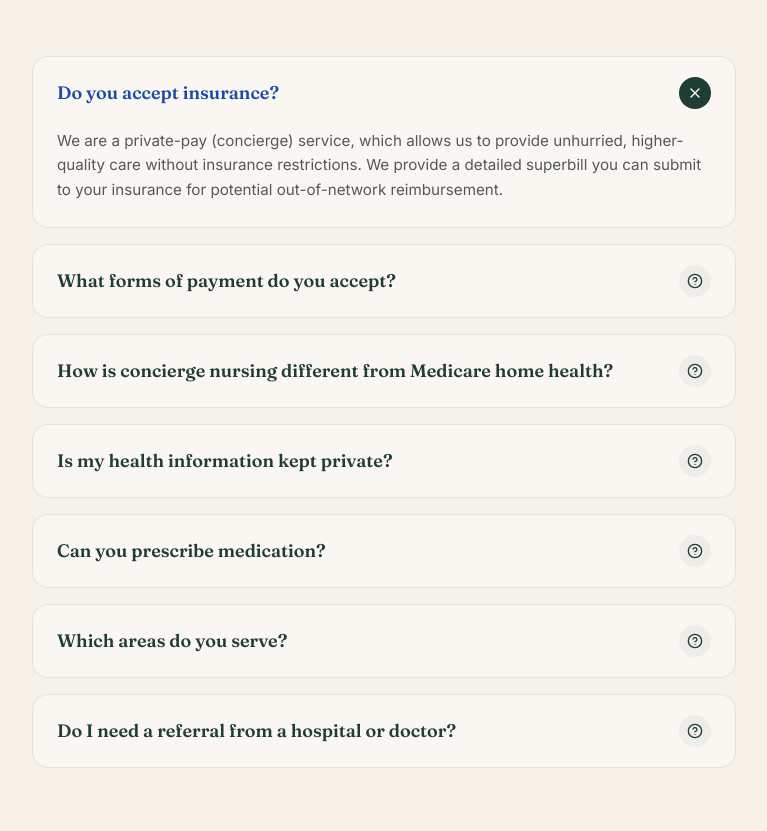
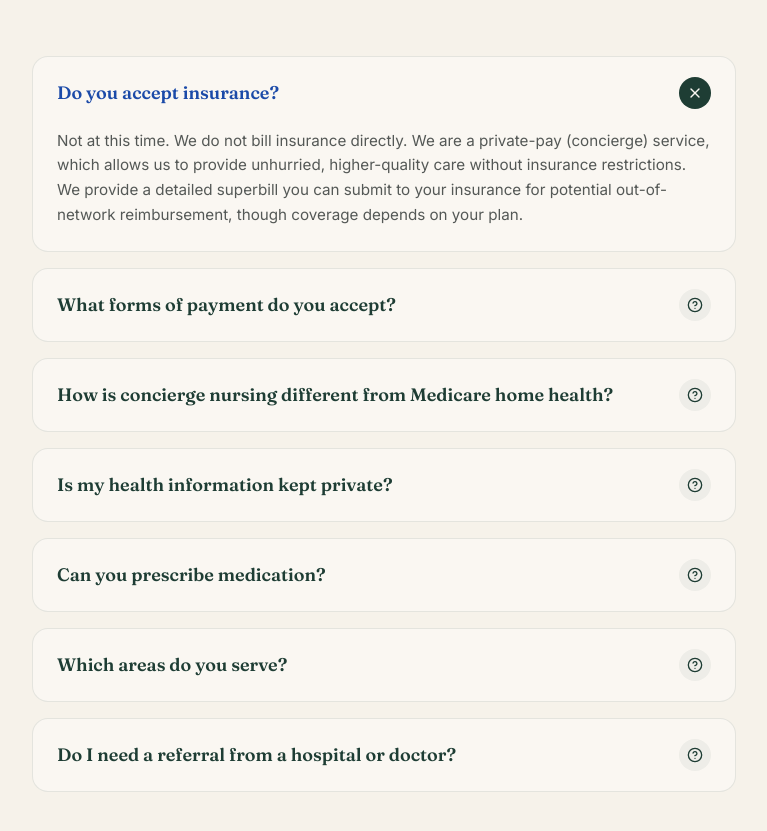
Before and after one commit to casss20/pierre-concierge, a React (Vite) app: page / in a window 1280 px wide. Shown: the part 8448-9279 px from the top of the page, without its empty margins (256-1023 px from the left). Built offline with nearby package versions, Linux system fonts and the light colour scheme.

Commit message:
Clarify FAQ: insurance is not billed at this time
Co-Authored-By: Claude Sonnet 5.5 <noreply@anthropic.com>
Claude-Session: https://claude.ai/code/session_01EVdS2jkhiL7pPBkcjZsJyE

```diff
--- a/src/App.jsx
+++ b/src/App.jsx
@@ -193,7 +193,7 @@ const SUBSCRIPTION_FEATURES = [
 const FAQS = [
     {
         q: "Do you accept insurance?",
-        a: "We are a private-pay (concierge) service, which allows us to provide unhurried, higher-quality care without insurance restrictions. We provide a detailed superbill you can submit to your insurance for potential out-of-network reimbursement.",
+        a: "Not at this time. We do not bill insurance directly. We are a private-pay (concierge) service, which allows us to provide unhurried, higher-quality care without insurance restrictions. We provide a detailed superbill you can submit to your insurance for potential out-of-network reimbursement, though coverage depends on your plan.",
     },
     {
         q: "What forms of payment do you accept?",
```
